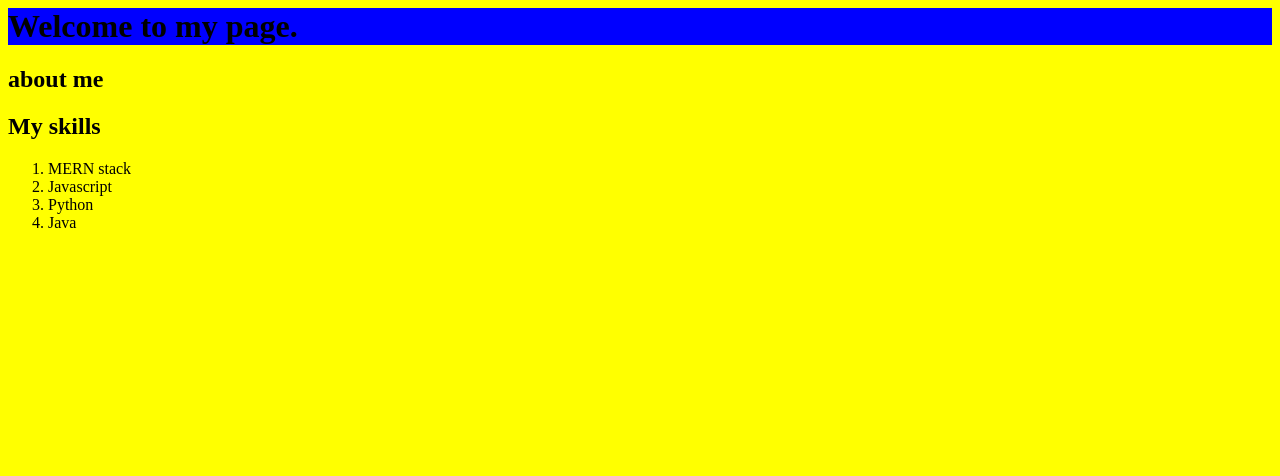
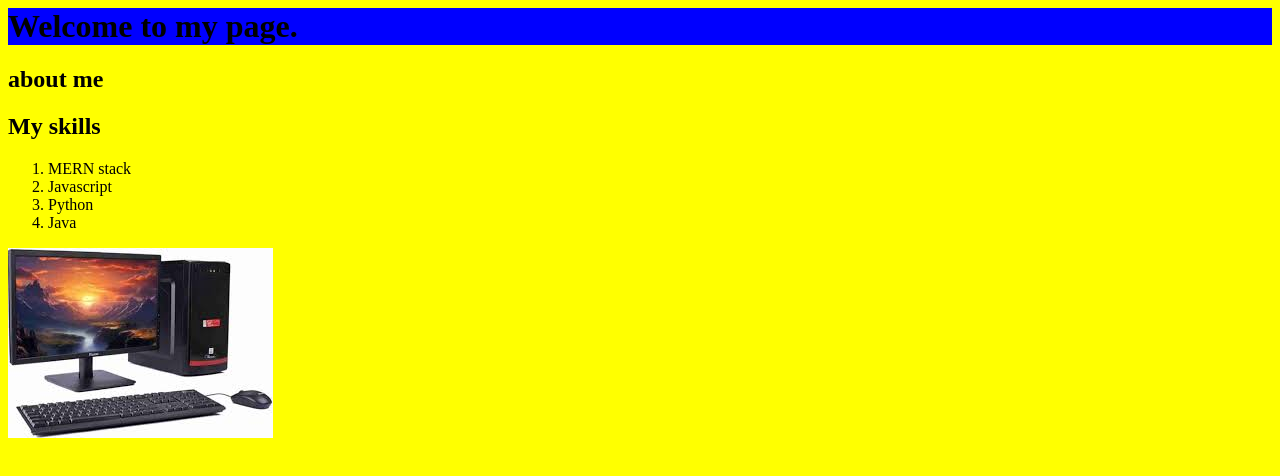
Before and after one commit to AbhiramRaghunand/abhiramraghunand.github.io, a plain HTML site: page index.html in a window 1280 px wide. Drawn offline with Linux system fonts and the light colour scheme.

Commit message:
Update index.html

```diff
--- a/index.html
+++ b/index.html
@@ -15,4 +15,5 @@
         <li>Python</li>
         <li>Java</li>
     </ol>
+    <img src="download.jpg" alt="Pic of a computer"/>
 </html>
```
